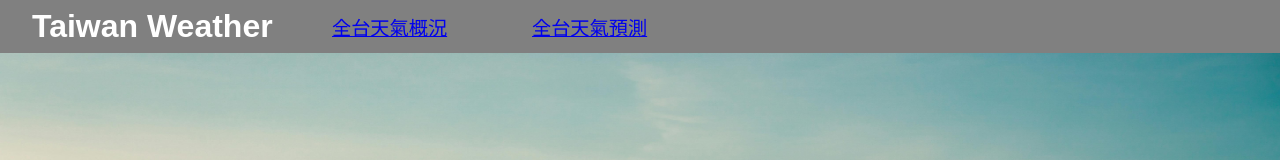
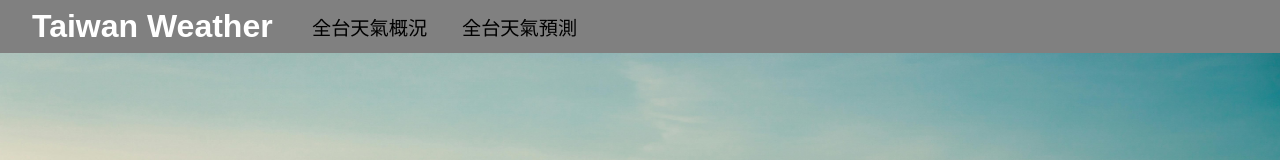
Before and after one commit to freddy990117/Taiwan-Weather, a React (Vite) app: page / in a window 1280 px wide. Shown: the top 160 px of the page. Built offline with nearby package versions, Linux system fonts and the light colour scheme; no server answers.

Commit message:
更改路由的 css 與移除造成錯誤的設定

```diff
--- a/src/styles/footer.css
+++ b/src/styles/footer.css
@@ -10,12 +10,18 @@ body {
     justify-content: flex-start;
     h1 {
       margin-left: 2rem;
-      max-width: 300px;
+      max-width: 280px;
       color: white;
     }
     p {
+      z-index: 1;
       font-size: 1.2rem;
-      max-width: 200px;
+      max-width: 150px;
+      a {
+        text-decoration: none;
+        color: black;
+        cursor: pointer;
+      }
     }
   }
   .footer {
--- a/src/styles/style.css
+++ b/src/styles/style.css
@@ -2,9 +2,9 @@
   padding: 0;
   margin: 0;
   box-sizing: border-box;
-  font-family: "url(http://localhost:5173/images/Taiwan.jpg)Roboto", sans-serif;
+  font-family: sans-serif;
   width: 100%;
-} /*# sourceMappingURL=style.css.map */
+}
 
 body {
   .homepageImage {
```
